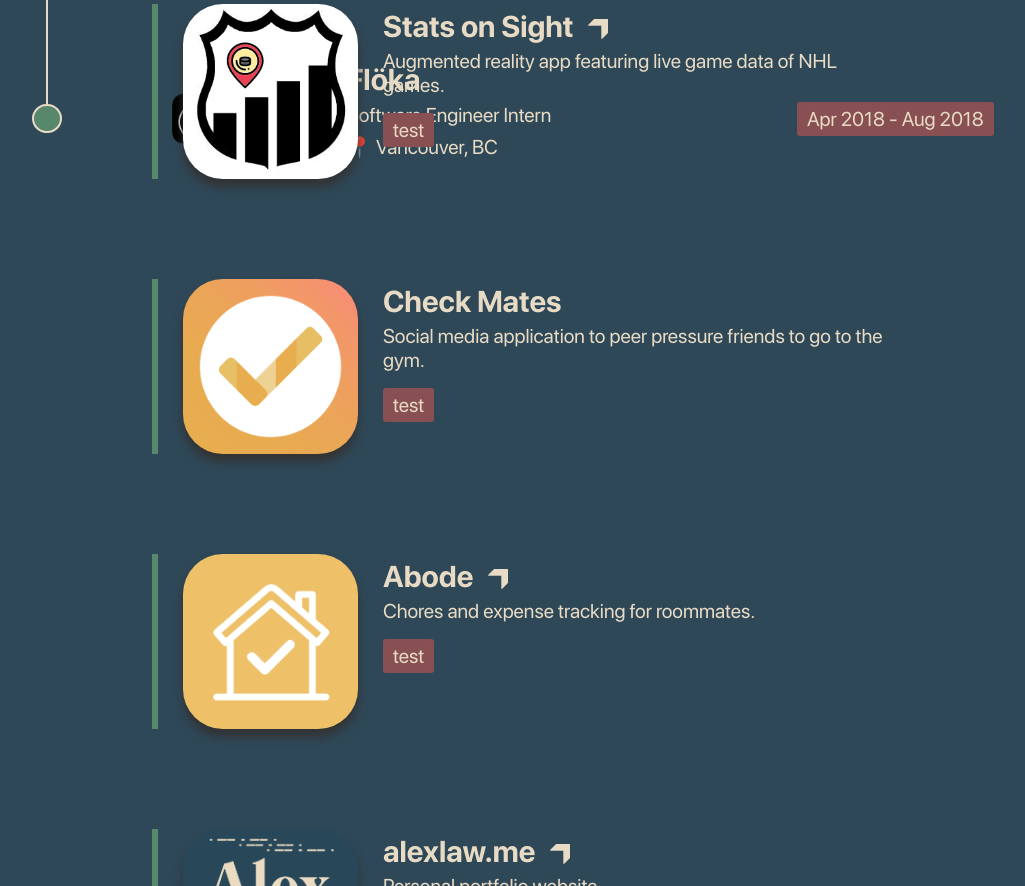
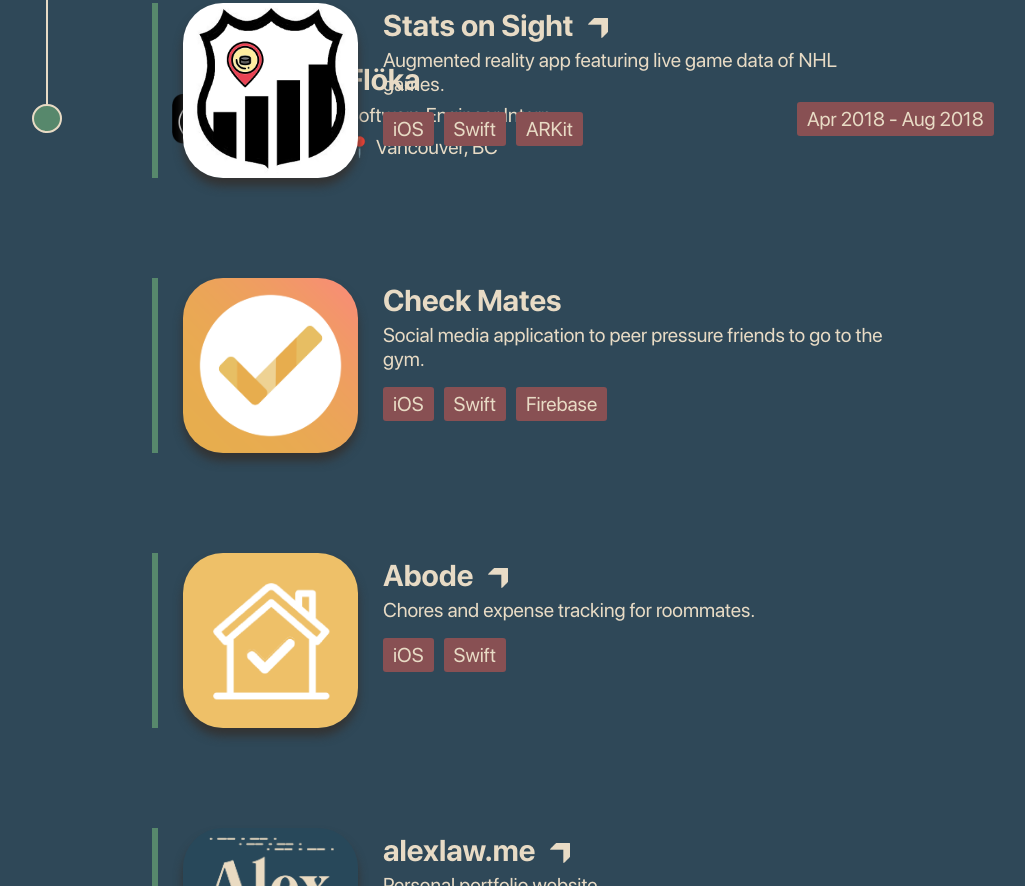
Before and after one commit to acwlaw/alexlaw.me, a React (Create React App) app: page / in a window 1280 px wide. Shown: the part 1364-2250 px from the top of the page, without its empty margins (210-1235 px from the left). Built offline with nearby package versions, Linux system fonts and the light colour scheme.

Commit message:
Add technologies to projects

```diff
--- a/src/components/InfoPill.jsx
+++ b/src/components/InfoPill.jsx
@@ -2,18 +2,20 @@
 import './components.css';
 import PropTypes from 'prop-types';
 
-const InfoPill = ({ value }) => (
-  <div id="info-pill">
+const InfoPill = ({ value, style }) => (
+  <div id="info-pill" style={style}>
     <p id="info-pill-content">{value}</p>
   </div>
 );
 
 InfoPill.defaultProps = {
   value: '',
+  style: {},
 };
 
 InfoPill.propTypes = {
   value: PropTypes.string,
+  style: PropTypes.objectOf(PropTypes.object),
 };
 
 export default InfoPill;
--- a/src/components/components.css
+++ b/src/components/components.css
@@ -43,5 +43,5 @@
 #footer-title {
   color: #E8DBC5;
   font-family: SF Pro Display Regular, serif;
-  font-size: 15px;
+  font-size: 17px;
 }
--- a/src/components/projects/ProjectEntry.jsx
+++ b/src/components/projects/ProjectEntry.jsx
@@ -5,7 +5,7 @@
 import InfoPill from "../InfoPill";
 import arrow from '../../assets/diagonal-arrow.png';
 
-const ProjectEntry = ({ icon, title, description, link }) => (
+const ProjectEntry = ({ icon, title, description, link, technologies }) => (
   <div id="project-entry-wrapper">
     <div id="project-highlight-line" />
     <img
@@ -19,7 +19,7 @@
         {link !== null && <img src={arrow} alt="arrow" style={{ width: "20px", margin: "0px 15px" }} />}
       </a>
       <p id="project-description">{description}</p>
-      <InfoPill value="test" />
+      {technologies.map((technology) => <InfoPill value={technology} style={{ marginRight: "10px" }} />)}
     </div>
   </div>
 );
@@ -28,12 +28,16 @@
   icon: PropTypes.string,
   title: PropTypes.string,
   description: PropTypes.string,
+  link: PropTypes.string,
+  technologies: PropTypes.arrayOf(PropTypes.string),
 };
 
 ProjectEntry.defaultProps = {
   icon: '',
   title: '',
   description: '',
+  link: null,
+  technologies: [],
 };
 
 export default ProjectEntry;
--- a/src/pages/projects.jsx
+++ b/src/pages/projects.jsx
@@ -13,24 +13,28 @@
             title="Stats on Sight"
             description="Augmented reality app featuring live game data of NHL games."
             link="https://devpost.com/software/stats-on-sight"
+            technologies={["iOS", "Swift", "ARKit"]}
           />
           <ProjectEntry
             icon="checkmates"
             title="Check Mates"
             description="Social media application to peer pressure friends to go to the gym."
             link={null}
+            technologies={["iOS", "Swift", "Firebase"]}
           />
           <ProjectEntry
             icon="abode"
             title="Abode"
             description="Chores and expense tracking for roommates."
             link="https://devpost.com/software/abode-tn9hc8"
+            technologies={["iOS", "Swift"]}
           />
           <ProjectEntry
             icon="personalsite"
             title="alexlaw.me"
             description="Personal portfolio website."
             link="alexlaw.me"
+            technologies={["React", "CSS"]}
           />
         </div>
         <Footer />
```
